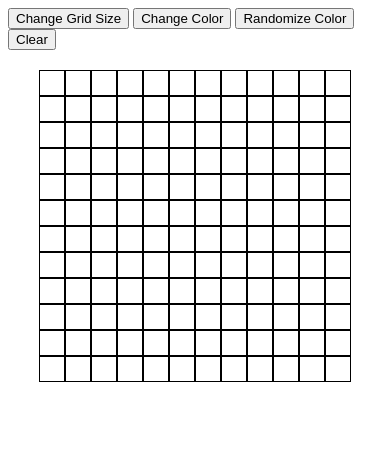
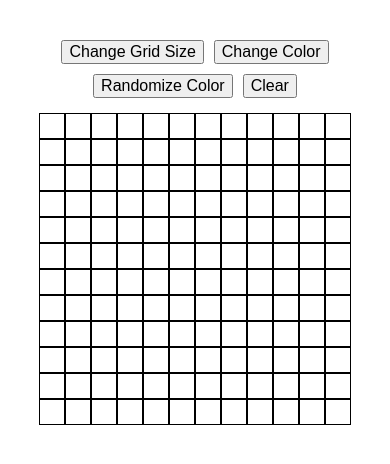
Before and after one commit to M-Ahmad-Usman/etch-a-sketch, a plain HTML site: page index.html in a window 390 px wide. Drawn offline with Linux system fonts and the light colour scheme.

Commit message:
Make page more responsive using flexbox.

```diff
--- a/styles.css
+++ b/styles.css
@@ -5,7 +5,6 @@
 #container {
     width: 80vmin;
     height: 80vmin;
-    margin: 20px auto;
 }
 
 .row-div {
@@ -16,6 +15,30 @@
     border: 1px solid black;
 }
 
-#grid-size-div {
-    text-align: center;
+#main {
+    margin-top: 40px;
+    display: flex;
+    justify-content: space-around;
+    align-items: center;
+    flex-wrap: wrap;
+    gap: 15px;
 }
+
+.btn {
+    display: flex;
+    flex-flow: column wrap;
+    align-items: center;
+    justify-content: center;
+    gap: 20px;
+}
+
+.btn button {
+    font-size: 1rem;
+}
+
+@media screen and (max-width: 720px) {
+    .btn {
+        flex-direction: row;
+        gap: 10px;
+    }
+}
```
